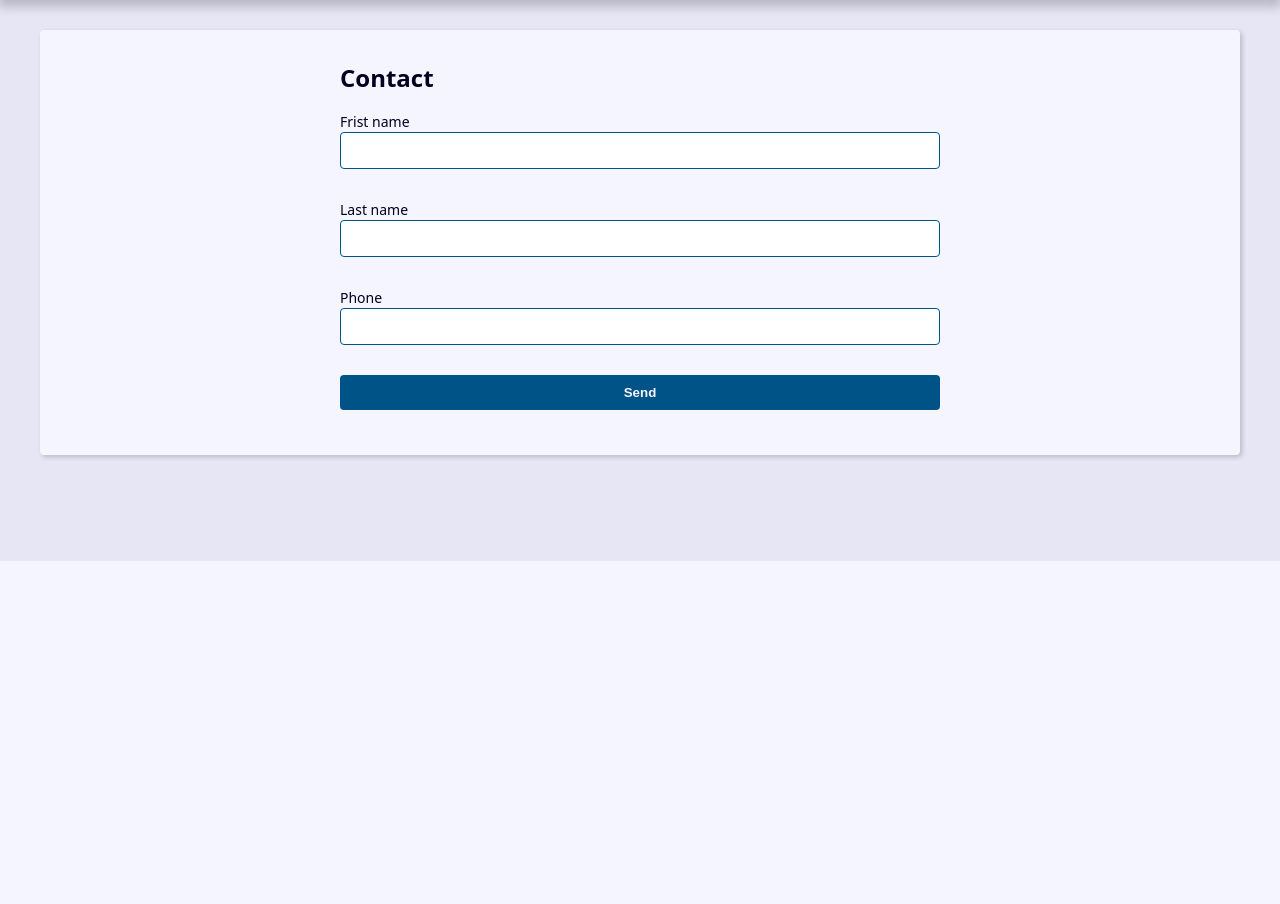
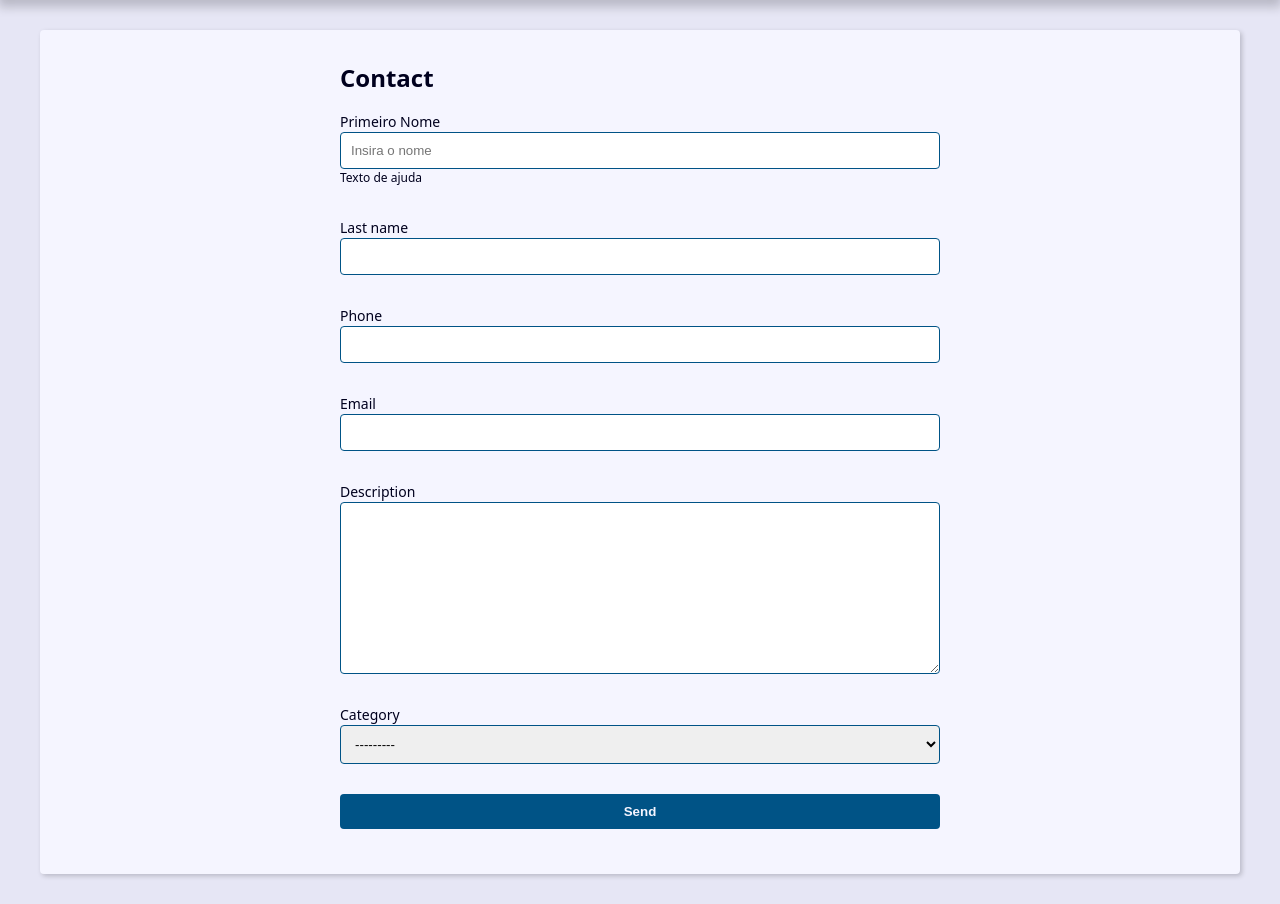
Before and after one commit to mastervieira/Agenda, a Django app: page /contact/create/ in a window 1280 px wide. Shown: the part 239-1143 px from the top of the page. Before the commit the page ends 800 px from the top, so only its background shows below. Run offline with Django 5.2, Linux system fonts and the light colour scheme; data that the repository does not hold is empty.

Commit message:
Continued form part 2

```diff
--- /dev/null
+++ b/contact/forms.py
@@ -0,0 +1,86 @@
+from contact.models import Contact
+from django import forms
+from django.core.exceptions import ValidationError
+
+# Create your forms here.
+
+class ContactForm(forms.ModelForm):
+    frist_name = forms.CharField(
+        widget=forms.TextInput(
+            attrs={
+                'calss':'class-a',
+                'placeholder':'Insira o nome',
+            }
+        ),
+        label='Primeiro Nome',
+        help_text='Texto de ajuda',
+    )
+
+
+    def __init__(self,*args, **kwargs) -> None:
+        super().__init__(*args, **kwargs)
+
+        # self.fields['frist_name'].widget.attrs.update({
+        #     'calss':'class-a',
+        #     'placeholder':'Insira o nome',
+        # })
+
+    class Meta:
+        model = Contact
+        fields = (
+             'frist_name', 'last_name', 'phone',
+             'email', 'description', 'category',
+             )
+
+    def clean(self):
+            # cleaned_data = self.cleaned_data
+            cleaned_data = self.cleaned_data
+            frist_name = cleaned_data.get('frist_name')
+            last_name = cleaned_data.get('last_name')
+
+            # self.add_error(
+            #      'frist_name',
+            #     ValidationError(
+            #         'Mensagem de erro',
+            #     )
+            # )
+            if frist_name == last_name:
+                  self.add_error(
+                'last_name',
+                ValidationError(
+                    'Primeiro nome não pode ser igual ao segundo',
+                    code='invalid'
+                )
+            )
+
+                # msg = ValidationError(
+                #     'Primeiro nome não pode ser igual ao segundo',
+                #     code='invalid'
+                # )
+
+
+            # self.add_error(
+            #     'frist_name',
+            #     ValidationError(
+            #         'Mensagem de erro 2',
+            #         code='invalid'
+            #     )
+            # )
+            # self.add_error('frist_name', msg)
+            # self.add_error('last_name', msg)
+
+            return super().clean()
+
+    def clean_first_name(self):
+        frist_name = self.cleaned_data.get('frist_name')
+
+        if frist_name == 'ABC':
+            self.add_error(
+                'frist_name',
+                ValidationError(
+                    'Veio do add_error',
+                    code='invalid'
+                )
+            )
+
+            return frist_name
--- a/contact/templates/contact/create.html
+++ b/contact/templates/contact/create.html
@@ -16,6 +16,10 @@
             <label for="{{ field.id_for_label }}">{{ field.label }}</label>
           {{ field }}
           {{ field.errors }}
+
+          {% if field.help_text %}
+          <p class="help-text">{{ field.help_text }}</p>
+          {% endif %}
           </div>
       {% endfor %}
         </div>
--- a/contact/views/contact_forms.py
+++ b/contact/views/contact_forms.py
@@ -2,29 +2,10 @@ from typing import Any
 from django.shortcuts import render, get_object_or_404, redirect
 from django.db.models import Q
 from contact.models import Contact
+from contact.forms import ContactForm
 from django.core.paginator import Paginator
 from django import forms
 from django.core.exceptions import ValidationError
-
-# Create your forms here.
-
-class ContactForm(forms.ModelForm):
-    class Meta:
-        model = Contact
-        fields = 'frist_name', 'last_name', 'phone',
-
-    def clean(self) -> dict[str, Any]:
-        cleaned_data = self.cleaned_data
-
-        self.add_error(
-            'frist_name',
-            ValidationError(
-                'Mensagem de erro',
-                code='invalid'
-            )
-        )
-
-        return super().clean()
 
 def create(request):
     if request.method == 'POST':
```
